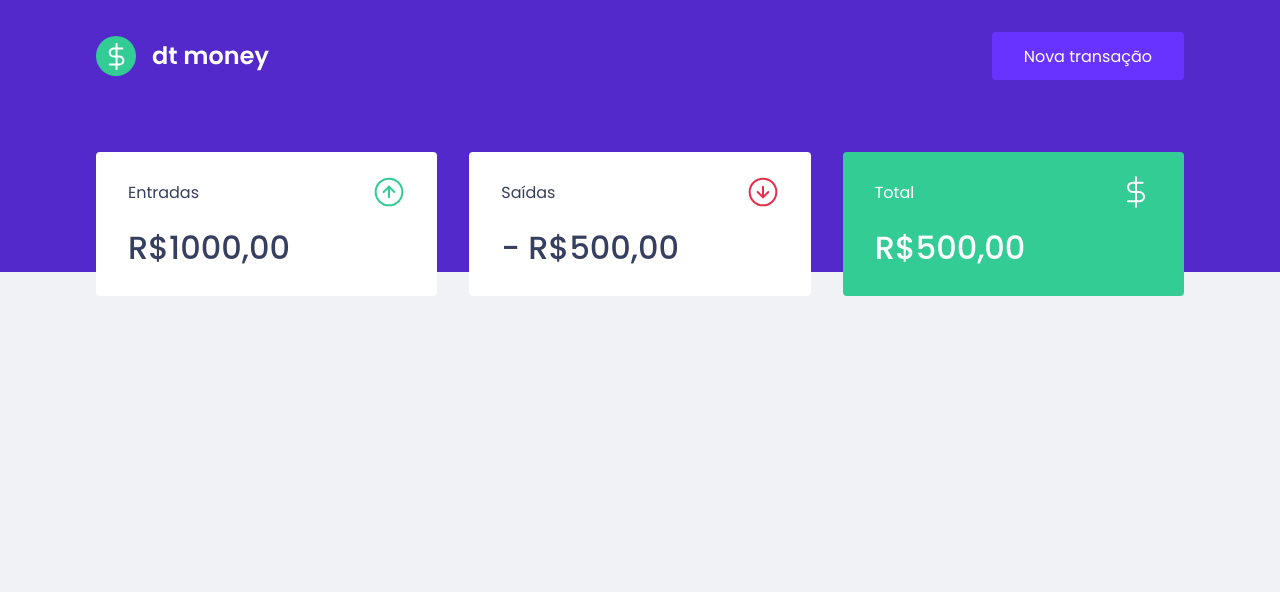
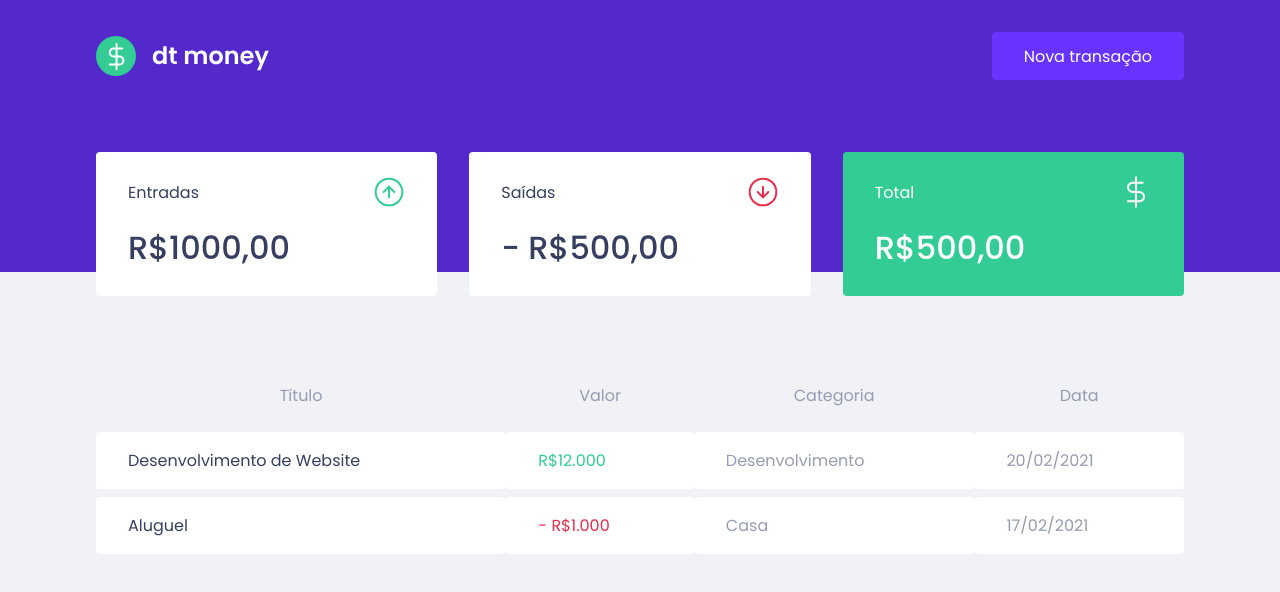
Before and after one commit to marcusfonte18/dtmoney, a React (Create React App) app: page / in a window 1280 px wide. Shown: the top 592 px of the page. Built offline with nearby package versions, Linux system fonts and the light colour scheme.

Commit message:
Transactions Component

```diff
--- a/src/src/components/Dashboard/index.tsx
+++ b/src/src/components/Dashboard/index.tsx
@@ -1,4 +1,5 @@
 import { Summary } from '../Summary';
+import { TransactionTable } from '../TransactionsTable';
 import { Container } from './styles';
 
 
@@ -6,6 +7,7 @@
     return (
         <Container>
             <Summary />
+            <TransactionTable />
         </Container>
     )
 }
--- /dev/null
+++ b/src/src/components/TransactionsTable/index.tsx
@@ -0,0 +1,34 @@
+import { Container } from './styles';
+
+export function TransactionTable() {
+
+    return (
+        <Container>
+            <table>
+                <thead>
+                    <th>Título</th>
+                    <th>Valor</th>
+                    <th>Categoria</th>
+                    <th>Data</th>
+                </thead>
+
+                <tbody>
+                    <tr>
+                        <td>Desenvolvimento de Website</td>
+                        <td className="deposit">R$12.000</td>
+                        <td>Desenvolvimento</td>
+                        <td>20/02/2021</td>
+                    </tr>
+                    <tr>
+                        <td>Aluguel</td>
+                        <td className="withdraw">- R$1.000</td>
+                        <td>Casa</td>
+                        <td>17/02/2021</td>
+                    </tr>
+
+                </tbody>
+            </table>
+        </Container>
+
+    )
+}
--- /dev/null
+++ b/src/src/components/TransactionsTable/styles.ts
@@ -0,0 +1,43 @@
+
+import styled from 'styled-components';
+
+export const Container = styled.div`
+    margin-top: 4rem;
+
+    table {
+        width: 100%;
+        border-spacing: 0 0.5rem;
+
+        th {
+            color: var(--text-body);
+            font-weight: 400;
+            padding: 1rem 2rem;
+            text-alig: left;
+            line-height: 1.5rem;
+        }
+
+        td {
+            padding: 1rem 2rem;
+            border: 0;
+            background: var(--shape);
+            color: var(--text-body);
+            border-radius: 0.25rem;
+
+            &:first-child {
+                color: var(--text-title);
+            }
+
+            &.deposit {
+                color: var(--green);
+            }
+
+            &.withdraw {
+                color: var(--red);
+            }
+        }
+
+
+    }
+
+
+`;
```
